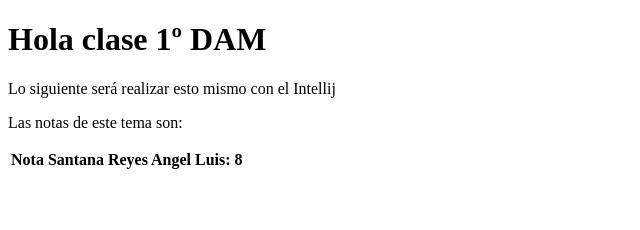
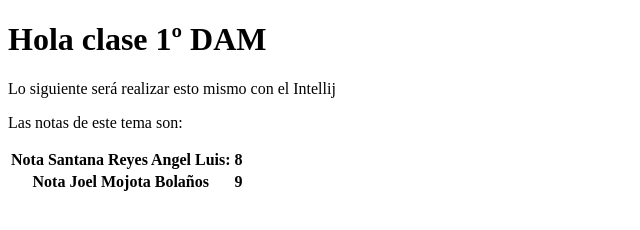
Before and after one commit to Alb-DesAplMul/damConflicts, a plain HTML site: page index.html in a window 1280 px wide. Shown: the whole page, without its empty margins (0-640 px from the left). Drawn offline with Linux system fonts and the light colour scheme.

Commit message:
Datos introducidos Joel

```diff
--- a/index.html
+++ b/index.html
@@ -21,6 +21,10 @@
             <th>Nota Santana Reyes Angel Luis: </th>
             <th> 8 </th>
         </tr>
+        <tr>
+            <th>Nota Joel Mojota Bolaños</th>
+            <th> 9</th>
+        </tr>
     </table>
 </body>
 
```
